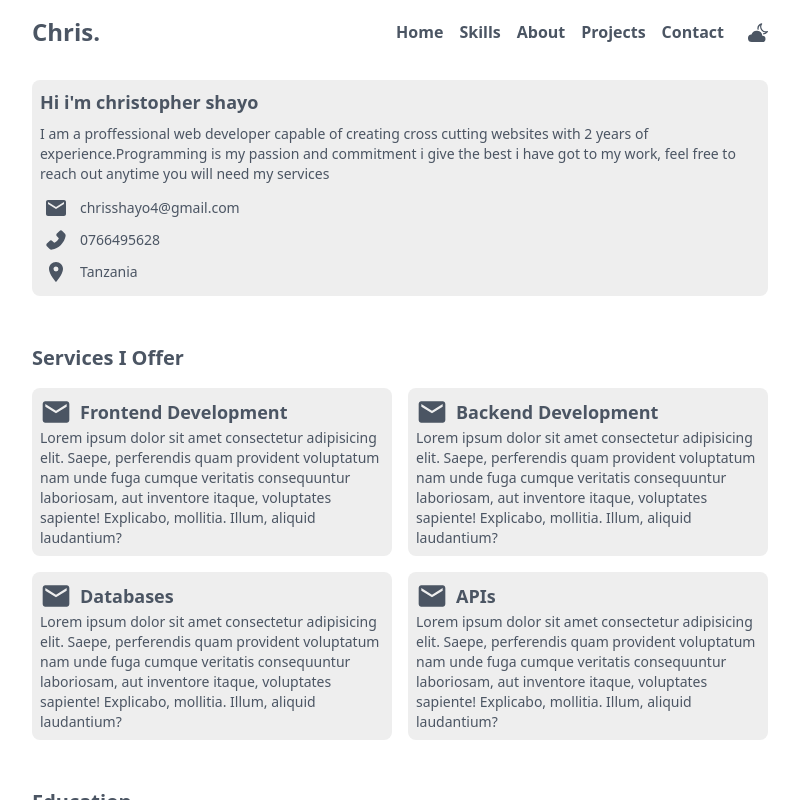
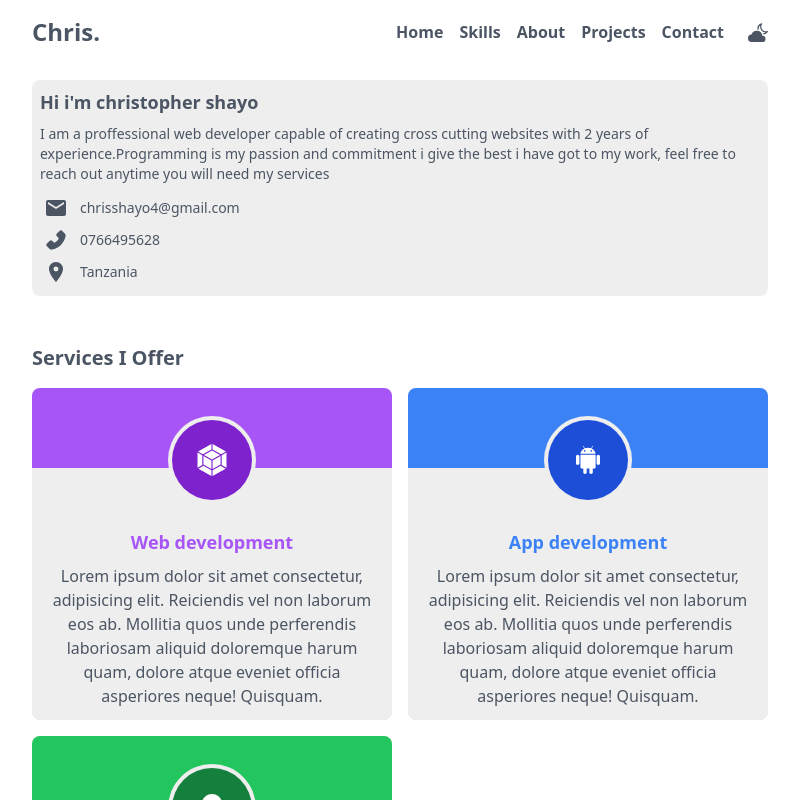
Before and after one commit to shayochris/Personalportfolio, a React (Vite) app: page /About in a window 1280 px wide. Shown: the whole page, without its empty margins (240-1039 px from the left). Built offline with nearby package versions, Linux system fonts and the light colour scheme.

Commit message:
updating...

```diff
--- a/src/components/About.jsx
+++ b/src/components/About.jsx
@@ -4,8 +4,9 @@ import { ThemeContext } from '../contexts/ThemeContext';
 import { useContext } from 'react';
 import { GiGraduateCap } from "react-icons/gi"
 import {BsPersonFill, BsPhoneFill} from "react-icons/bs"
+import {SiWebpack} from "react-icons/si"
 import {MdEmail,MdLocationOn} from "react-icons/md"
-import {AiFillPhone} from "react-icons/ai"
+import {AiFillAndroid, AiFillBulb, AiFillPhone} from "react-icons/ai"
 import {HiOfficeBuilding} from "react-icons/hi"
 import {BiSolidTimeFive} from "react-icons/bi"
 import camera from "../assets/images/laptop.jpg"
@@ -50,33 +51,38 @@ export default function About() {
                     <p className='pb-2 font-semibold text-xl'>Services I Offer</p>
 
                     <div className="grid sm:grid-cols-2 gap-4 mt-2">
-                        <div className={`card-2 p-2 overflow-hidden ${ui}`}>
-                            <div className={`flex  items-center`}>
-                                <MdEmail className='h-8 w-8 '/>
-                                <p className='ml-2 text-lg font-semibold'>Frontend Development</p>
+                        <div className={`overflow-hidden rounded-lg ${ui}`}>
+                            <div className="flex items-center justify-center p-4 bg-purple-500 h-[80px]">
+                                <div className={`avatar-lg bg-purple-700 flex items-center justify-center mt-16 ring-4 ${isDark ? "ring-[#282828]" : "ring-[#eee]"}`}>
+                                    <SiWebpack className='w-8 h-8 text-white'/>
+                                </div>
                             </div>
-                            <p className='text-sm'>Lorem ipsum dolor sit amet consectetur adipisicing elit. Saepe, perferendis quam provident voluptatum nam unde fuga cumque veritatis consequuntur laboriosam, aut inventore itaque, voluptates sapiente! Explicabo, mollitia. Illum, aliquid laudantium?</p>
+                            <div className={`mt-12 p-3 text-center ${ui}`}>
+                                <p className="text-lg font-semibold mb-2 text-purple-500">Web development</p>
+                                <p>Lorem ipsum dolor sit amet consectetur, adipisicing elit. Reiciendis vel non laborum eos ab. Mollitia quos unde perferendis laboriosam aliquid doloremque harum quam, dolore atque eveniet officia asperiores neque! Quisquam.</p>
+                            </div>
                         </div>
-                        <div className={`card-2 p-2 overflow-hidden ${ui}`}>
-                            <div className={`flex  items-center`}>
-                                <MdEmail className='h-8 w-8 '/>
-                                <p className='ml-2 text-lg font-semibold'>Backend Development</p>
+                        <div className={`overflow-hidden rounded-lg ${ui}`}>
+                            <div className="flex items-center justify-center p-4 bg-blue-500 h-[80px]">
+                                <div className={`avatar-lg bg-blue-700 flex items-center justify-center mt-16 ring-4 ${isDark ? "ring-[#282828]" : "ring-[#eee]"}`}>
+                                    <AiFillAndroid className='w-8 h-8 text-white'/>
+                                </div>
                             </div>
-                            <p className='text-sm'>Lorem ipsum dolor sit amet consectetur adipisicing elit. Saepe, perferendis quam provident voluptatum nam unde fuga cumque veritatis consequuntur laboriosam, aut inventore itaque, voluptates sapiente! Explicabo, mollitia. Illum, aliquid laudantium?</p>
+                            <div className={`mt-12 p-3 text-center ${ui}`}>
+                                <p className="text-lg font-semibold mb-2 text-blue-500">App development</p>
+                                <p>Lorem ipsum dolor sit amet consectetur, adipisicing elit. Reiciendis vel non laborum eos ab. Mollitia quos unde perferendis laboriosam aliquid doloremque harum quam, dolore atque eveniet officia asperiores neque! Quisquam.</p>
+                            </div>
                         </div>
-                        <div className={`card-2 p-2 overflow-hidden ${ui}`}>
-                            <div className={`flex  items-center`}>
-                                <MdEmail className='h-8 w-8 '/>
-                                <p className='ml-2 text-lg font-semibold'>Databases</p>
+                        <div className={`overflow-hidden rounded-lg ${ui}`}>
+                            <div className="flex items-center justify-center p-4 bg-green-500 h-[80px]">
+                                <div className={`avatar-lg bg-green-700 flex items-center justify-center mt-16 ring-4 ${isDark ? "ring-[#282828]" : "ring-[#eee]"}`}>
+                                    <AiFillBulb className='w-8 h-8 text-white'/>
+                                </div>
                             </div>
-                            <p className='text-sm'>Lorem ipsum dolor sit amet consectetur adipisicing elit. Saepe, perferendis quam provident voluptatum nam unde fuga cumque veritatis consequuntur laboriosam, aut inventore itaque, voluptates sapiente! Explicabo, mollitia. Illum, aliquid laudantium?</p>
-                        </div>
-                        <div className={`card-2 p-2 overflow-hidden ${ui}`}>
-                            <div className={`flex  items-center`}>
-                                <MdEmail className='h-8 w-8 '/>
-                                <p className='ml-2 text-lg font-semibold'>APIs</p>
+                            <div className={`mt-12 p-3 text-center ${ui}`}>
+                                <p className="text-lg font-semibold mb-2 text-green-500">Ui/UX Design</p>
+                                <p>Lorem ipsum dolor sit amet consectetur, adipisicing elit. Reiciendis vel non laborum eos ab. Mollitia quos unde perferendis laboriosam aliquid doloremque harum quam, dolore atque eveniet officia asperiores neque! Quisquam.</p>
                             </div>
-                            <p className='text-sm'>Lorem ipsum dolor sit amet consectetur adipisicing elit. Saepe, perferendis quam provident voluptatum nam unde fuga cumque veritatis consequuntur laboriosam, aut inventore itaque, voluptates sapiente! Explicabo, mollitia. Illum, aliquid laudantium?</p>
                         </div>
                     </div>
 
--- a/src/index.css
+++ b/src/index.css
@@ -19,3 +19,6 @@
 .card-2{
   @apply rounded-lg
 }
+.avatar-lg{
+  @apply w-20 h-20 rounded-full
+}
```
